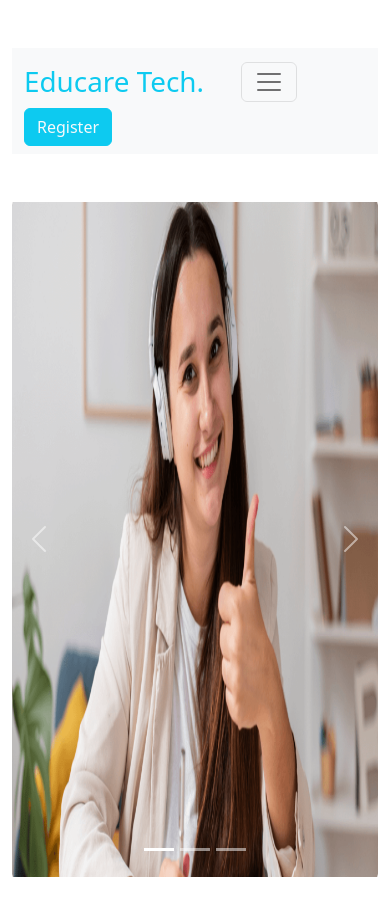
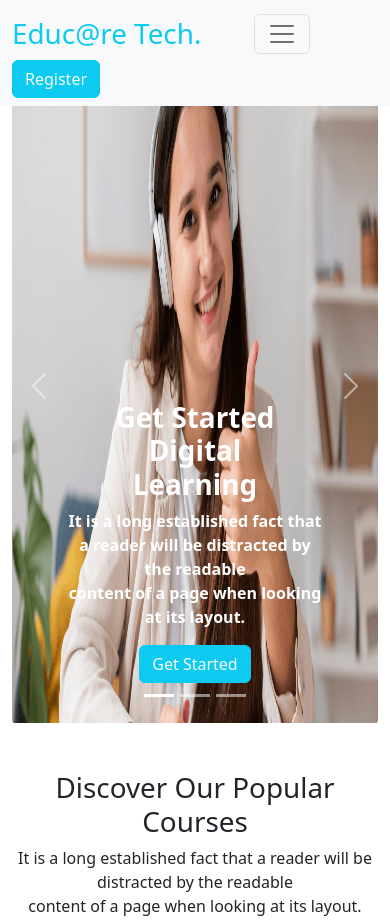
Before and after one commit to mahfuzahmed7/Assignment-3, a plain HTML site: page index.html in a window 390 px wide. Shown: the top 921 px of the page. Drawn offline with nearby package versions, Linux system fonts and the light colour scheme.

Commit message:
final review done

```diff
--- a/index.html
+++ b/index.html
@@ -5,7 +5,8 @@
     <meta charset="UTF-8">
     <meta http-equiv="X-UA-Compatible" content="IE=edge">
     <meta name="viewport" content="width=device-width, initial-scale=1.0">
-    <title>Educare Tech</title>
+    <title>Educ@re Tech.</title>
+    <!-------Framework------>
     <link rel="stylesheet" href="	https://cdn.jsdelivr.net/npm/bootstrap@5.2.0/dist/css/bootstrap.min.css">
     <!----Font Awesome------>
     <script src="https://kit.fontawesome.com/1f44a12421.js" crossorigin="anonymous"></script>
@@ -15,19 +16,19 @@
     <header>
         <!-----------Navbar part Start-------------->
         <section class="container mt-5">
-            <nav class="navbar navbar-expand-lg bg-light ">
+            <nav class="navbar navbar-expand-lg fixed-top bg-light ">
                 <div class="container-fluid">
-                    <a class=" navbar-brand text-info fs-1 " href="#">Educare Tech.</a>
+                    <a class=" navbar-brand text-info fs-1 " href="#">Educ@re Tech.</a>
                     <button class="navbar-toggler" type="button" data-bs-toggle="collapse"
                         data-bs-target="#navbarNavDropdown" aria-controls="navbarNavDropdown" aria-expanded="false"
                         aria-label="Toggle navigation">
                         <span class="navbar-toggler-icon"></span>
                     </button>
-                    <div class=" p-4 text-center">
+                    <div class=" p-3 text-center">
                         <div class="collapse navbar-collapse" id="navbarNavDropdown">
                             <ul class="navbar-nav">
                                 <li class="nav-item">
-                                    <a class="nav-link active" aria-current="page" href="#">Home</a>
+                                    <a class="nav-link" aria-current="page" href="#">Home</a>
                                 </li>
                                 <li class="nav-item">
                                     <a class="nav-link" href="#">Courses</a>
@@ -51,6 +52,7 @@
             </nav>
         </section>
         <!-----------Navbar part End-------------->
+
         <!-----------Slider part Start-------------->
         <section class="container mt-5">
             <div id="carouselExampleCaptions" class="carousel slide" data-bs-ride="false">
@@ -66,21 +68,21 @@
                     <div class="carousel-item active">
                         <img src="images/cover/cover-1.png" class="d-block w-100 img-responsive" style="height: 80vh;"
                             alt="...">
-                        <div class="carousel-caption d-none d-md-block align-middle  ">
-                            <h5 class="fs-1 fw-bold 1h-lg">Get Started Digital Learning</h5>
-                            <p>It is a long established fact that a reader will be distracted by the
-                                readable
+                        <div class="carousel-caption d-md-block align-middle  ">
+                            <h5 class="fs-1 fw-bold 1h-lg">Get Started Digital <br> Learning</h5>
+                            <p class="fw-bold">It is a long established fact that a reader will be distracted by the
+                                readable <br>
                                 content of a page when looking at its layout.</p>
                             <button type="button" class="btn btn-info text-light">Get Started</button>
                         </div>
                     </div>
                     <div class="carousel-item">
-                        <img src="images/cover/cover-2.jpg" class="d-block w-100 img-responsive " style="height: 80vh;"
+                        <img src="images/cover/cover-2.jpg" class="d-block w-100  img-responsive " style="height: 80vh;"
                             alt="..">
-                        <div class="carousel-caption d-none d-md-block">
-                            <h5 class="fs-1 fw-bold 1h-lg">Get Started Digital Learning</h5>
-                            <p>It is a long established fact that a reader will be distracted by the
-                                readable
+                        <div class="carousel-caption d-md-block">
+                            <h5 class="fs-1 fw-bold 1h-lg">Get Started Digital <br> Learning</h5>
+                            <p class="fw-bold">It is a long established fact that a reader will be distracted by the
+                                readable <br>
                                 content of a page when looking at its layout.</p>
                             <button type="button" class="btn btn-info text-light ">Get Started</button>
                         </div>
@@ -88,10 +90,10 @@
                     <div class="carousel-item">
                         <img src="images/cover/cover-3.jpg" class="d-block w-100 img-responsive" style="height: 80vh;"
                             alt="..">
-                        <div class="carousel-caption d-none d-md-block">
-                            <h5 class="fs-1 fw-bold 1h-lg">Get Started Digital Learning</h5>
-                            <p>It is a long established fact that a reader will be distracted by the
-                                readable
+                        <div class="carousel-caption d-md-block">
+                            <h5 class="fs-1 fw-bold 1h-lg">Get Started Digital <br> Learning</h5>
+                            <p class="fw-bold">It is a long established fact that a reader will be distracted by the
+                                readable <br>
                                 content of a page when looking at its layout.</p>
                             <button type="button" class="btn btn-info text-light">Get Started</button>
                         </div>
@@ -112,12 +114,12 @@
         </section>
         <!-----------Slider part End-------------->
     </header>
-    <!---------Courses Start-------------->
+    <!---------Courses part Start------------->
     <section>
         <div class="text-center pt-5 mb-5">
-            <h1>Discover Our Popular
+            <h1>Discover Our Popular <br>
                 Courses</h1>
-            <p>It is a long established fact that a reader will be distracted by the readable
+            <p>It is a long established fact that a reader will be distracted by the readable <br>
                 content of a page when looking at its layout.</p>
         </div>
         <div class="container">
@@ -268,8 +270,9 @@
         </div>
 
     </section>
-    <!---------Courses End-------------->
-    <!-----------Register part Start------------->
+    <!---------Courses part End-------------->
+
+    <!-----------Register part Start---------->
     <section class="container border rounded border-info text-light bg-info mt-5  ">
         <div class="row mx-5 my-5 ">
             <div class="col-lg-6  ">
@@ -310,11 +313,12 @@
         </div>
     </section>
     <!-----------Register part End------------->
-    <!----------Question part Start------------->
+
+    <!----------Question part Start------------>
     <section class="container w-75">
         <div class="my-5 text-center">
             <h1>Frequently Asked Questions</h1>
-            <p>It is a long established fact that a reader will be distracted by the readable
+            <p>It is a long established fact that a reader will be distracted by the readable <br>
                 content of a page when looking at its layout.</p>
         </div>
         <div class="accordion" id="accordionExample">
@@ -400,7 +404,8 @@
         </div>
     </section>
     <!----------Question part End------------->
-    <!----------Trusted companies part Start------------->
+
+    <!---------Trusted companies part Start---->
     <section class="container my-5 d-none d-xl-block">
         <h1 class="fs-1 fw-bolder text-center">Trusted by over 800+ Companies</h1>
         <div class="d-flex justify-content-around align-items-center my-5">
@@ -425,15 +430,16 @@
 
         </div>
     </section>
-    <!----------Trusted companies part End------------->
+    <!-----Trusted companies part End------->
+
     <!----------Footer part Start----------->
-    <footer class="bg-dark text-center">
+    <footer class="bg-dark text-center py-5">
         <div class="mx-auto">
-            <h1 class="fs-1 fw-bolder text-info">Educare Tech.</h1>
+            <h1 class="fs-1 fw-bolder text-info">Educ@re Tech.</h1>
             <p class="text-light">Office 41, Zawaya Buildin, Ghala Muscat,<br>Sultanate of Oman</p>
             <p class="text-light">Privacy Ploicy | Terms of use</p>
         </div>
-        <div class="p-2">
+        <div>
             <a href=""><i class="fa-brands fa-square-facebook fs-1 text-info p-5"></i></a>
             <a href=""><i class="fa-brands fa-instagram fs-1 text-info p-5"></i></a>
             <a href=""><i class="fa-brands fa-twitter fs-1 text-info p-5"></i></a>
@@ -442,6 +448,8 @@
 
     </footer>
     <!----------Footer part End----------->
+
+    <!--------------Framework------------->
     <script src="https://cdn.jsdelivr.net/npm/bootstrap@5.2.0/dist/js/bootstrap.bundle.min.js"></script>
 </body>
 
```
